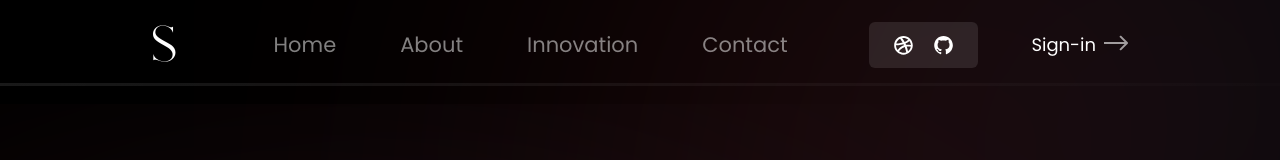
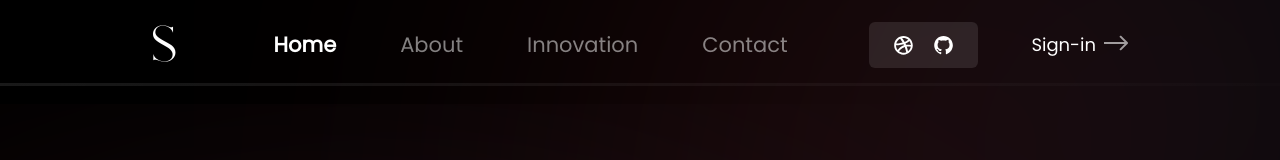
Before and after one commit to Trkzi-Omar/NextJs-Landing-Page, a Next.js app: page / in a window 1280 px wide. Shown: the top 160 px of the page. Built offline with nearby package versions, Linux system fonts and the light colour scheme.

Commit message:
Added text sliding animations with Framer-motion

```diff
--- a/components/NavBar.tsx
+++ b/components/NavBar.tsx
@@ -10,6 +10,10 @@ import {motion} from "framer-motion";
 
 const NavBar: NextPage = () => {
     const [sideMenuVisibility, setSideMenuVisibility] = useState('hidden')
+    const [activeLink, setActiveLink] = useState('Home');
+    const onUpdateActiveLink = (value: string) => {
+        setActiveLink(value);
+    }
     return (
         <nav
             className="flex flex-nowrap items-center justify-between
@@ -34,8 +38,8 @@ const NavBar: NextPage = () => {
                     animate={{y: 0}}
                     transition={{duration: 2, ease: "easeInOut"}}
                 >
-                    <li className={'nav-links opacity-50 font-light hover:opacity-100 hover:font-bold mx-4 lg:mx-8'}>
-                        <a href={'#Home'}>Home</a>
+                    <li className={(activeLink ==='Home'?' opacity-100 font-bold ':' opacity-50 font-light ')+'nav-links hover:opacity-100 hover:font-bold mx-4 lg:mx-8 '}>
+                        <a href={'#Home'} onClick={()=>onUpdateActiveLink('Home')}>Home</a>
                     </li>
                 </motion.div>
                 <motion.div
@@ -43,8 +47,8 @@ const NavBar: NextPage = () => {
                     animate={{y: 0}}
                     transition={{duration: 2, ease: "easeInOut"}}
                 >
-                    <li className={'nav-links opacity-50 font-light hover:opacity-100 hover:font-bold mx-4 lg:mx-8'}>
-                        <a href={'#About'}>About</a>
+                    <li className={(activeLink ==='About'?' opacity-100 font-bold ':' opacity-50 font-light ')+'nav-links hover:opacity-100 hover:font-bold mx-4 lg:mx-8 '}>
+                        <a href={'#About'} onClick={()=>onUpdateActiveLink('About')}>About</a>
                     </li>
                 </motion.div>
                 <motion.div
@@ -52,8 +56,8 @@ const NavBar: NextPage = () => {
                     animate={{y: 0}}
                     transition={{duration: 2, ease: "easeInOut"}}
                 >
-                    <li className={'nav-links opacity-50 font-light hover:opacity-100 hover:font-bold mx-4 lg:mx-8'}>
-                        <a href={'#Innovation'}>Innovation</a>
+                    <li className={(activeLink ==='Innovation'?' opacity-100 font-bold ':' opacity-50 font-light ')+'nav-links hover:opacity-100 hover:font-bold mx-4 lg:mx-8 '}>
+                        <a href={'#Innovation'} onClick={()=>onUpdateActiveLink('Innovation')}>Innovation</a>
                     </li>
                 </motion.div>
                 <motion.div
@@ -61,8 +65,8 @@ const NavBar: NextPage = () => {
                     animate={{y: 0}}
                     transition={{duration: 2, ease: "easeInOut"}}
                 >
-                    <li className={'nav-links opacity-50 font-light hover:opacity-100 hover:font-bold mx-4 lg:mx-8'}>
-                        <a href={'#Contact'}>Contact</a>
+                    <li className={(activeLink ==='Contact'?' opacity-100 font-bold ':' opacity-50 font-light ')+'nav-links hover:opacity-100 hover:font-bold mx-4 lg:mx-8 '}>
+                        <a href={'#Contact'} onClick={()=>onUpdateActiveLink('Contact')}>Contact</a>
                     </li>
                 </motion.div>
             </ul>
```
